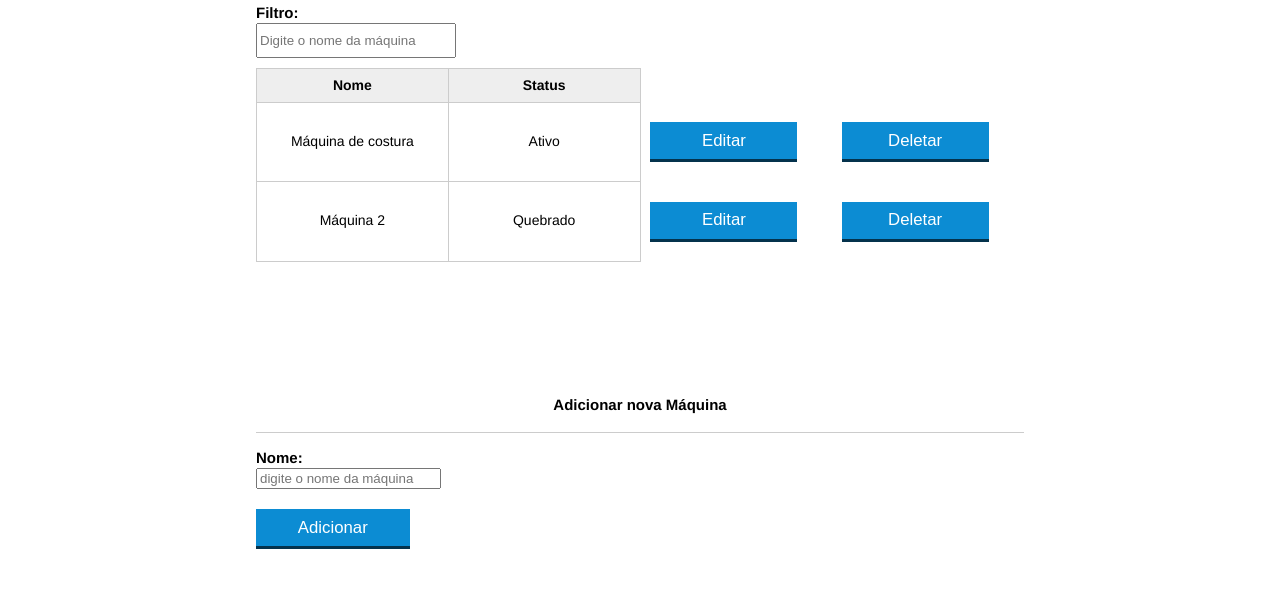
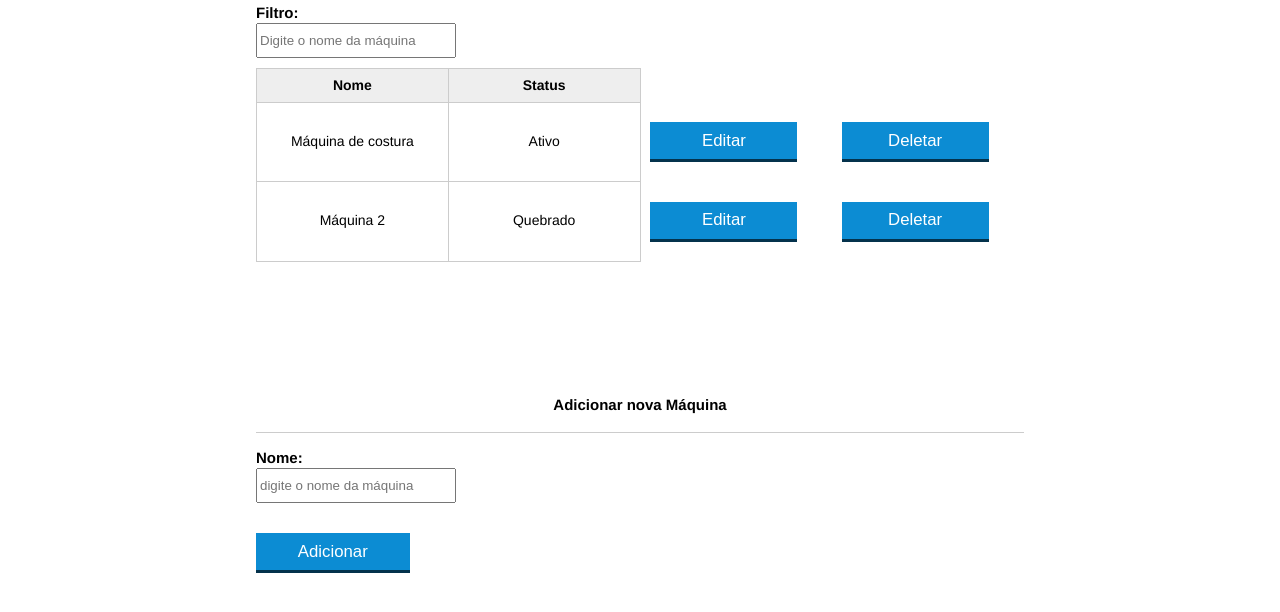
Before and after one commit to tamiresslelis/TCS-full, a website: page index.html in a window 1280 px wide. Shown: the part 154-766 px from the top of the page. Drawn offline with Linux system fonts and the light colour scheme.

Commit message:
css do adiciona

```diff
--- a/css/index.css
+++ b/css/index.css
@@ -140,6 +140,11 @@ button[disabled=disabled], button:disabled {
     margin-top: 30px;
 }
 
+#nome{
+	width: 200px;
+	height:35px;
+	margin-bottom: 10px;
+}
 
 #mensagens-erro{
 	color:red;
```
